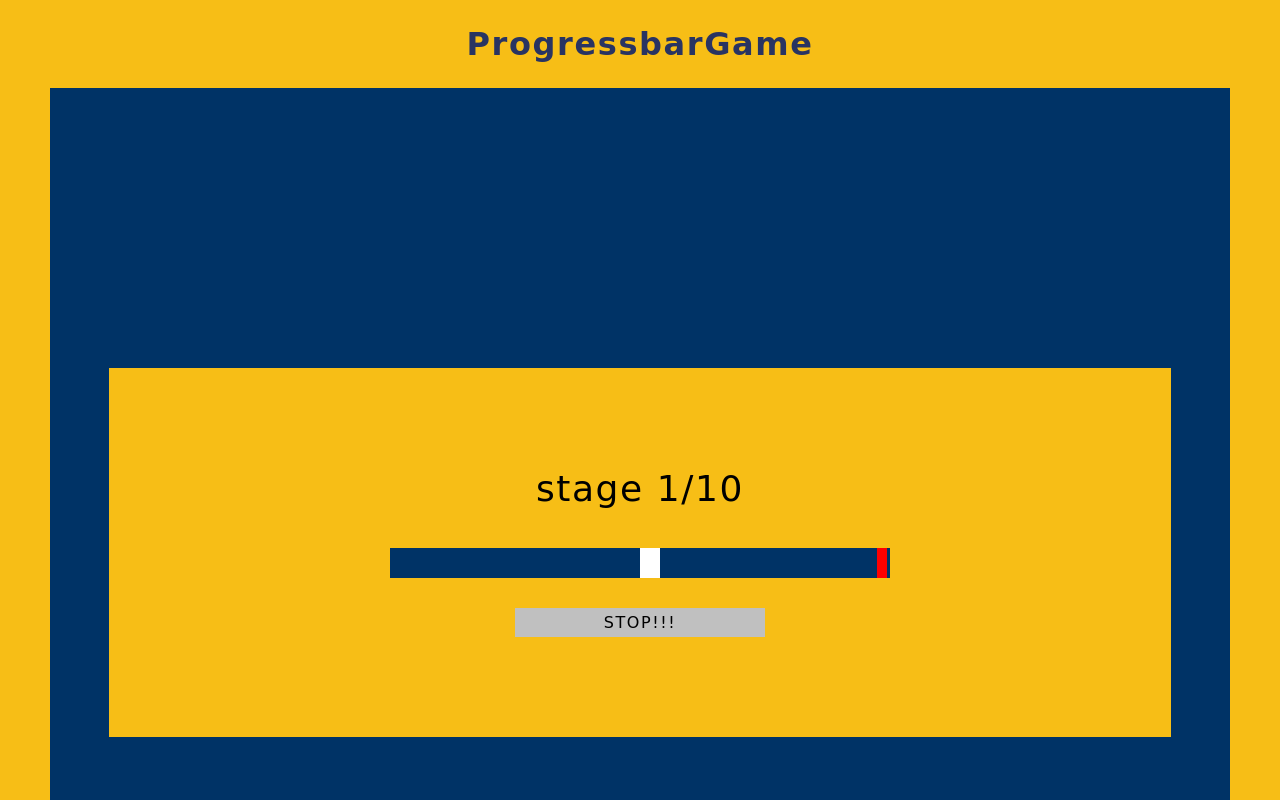
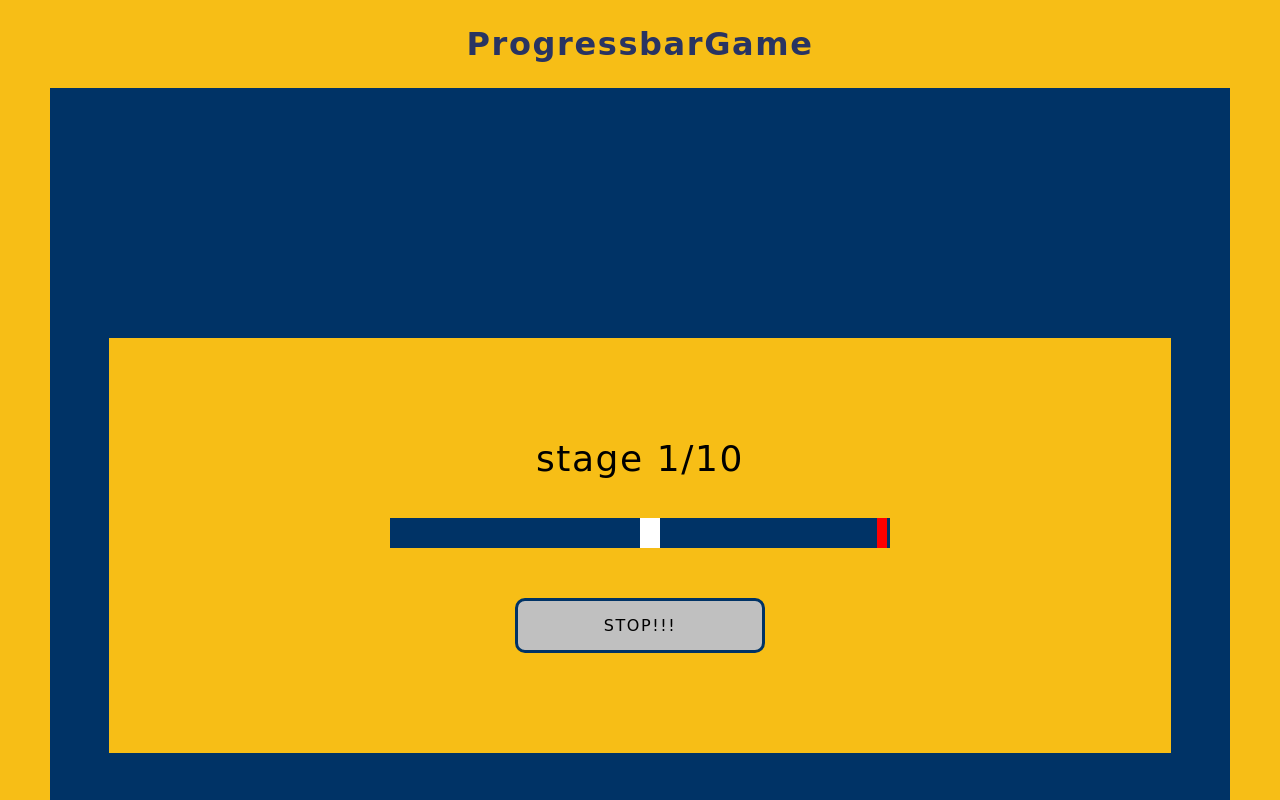
Before and after one commit to TakuyaTaniguchi/SequenceGame, a website built with Parcel: page index.pug in a window 1280 px wide. Shown: the top 800 px of the page. Built offline with nearby package versions, Linux system fonts and the light colour scheme; files whose address does not match are found by name; a web font is replaced by a local one.

Commit message:
Update ボタンデザインの変更

```diff
--- a/style.scss
+++ b/style.scss
@@ -59,7 +59,7 @@ body{
 
 .area{
     width: 90%;
-    margin: 280px 0;
+    margin: 250px 0;
     padding: 100px 0;
     margin-left: auto;
     margin-right: auto;
@@ -181,20 +181,26 @@ body{
     text-align: center;
     width: 100%;
     max-width: 250px;
-    margin-top: 30px;
+    margin-top: 50px;
     margin-left: auto;
     margin-right: auto;
   }
   .stopBox{
     display: block;
-    padding: 5px 5px;
+    padding: 15px 0;
     background-color: #C0C0C0;
+    border: solid #003366;
+    border-radius: 10px;
+
   }
 
   .startBox{
     display: block;
-    padding: 5px 5px;
+    padding: 15px 0;
     background-color: #C0C0C0;
+    border: solid #003366;
+    border-radius: 10px;
+
   }
 
   .result{
```
Also changed, not shown: 3 other files.
